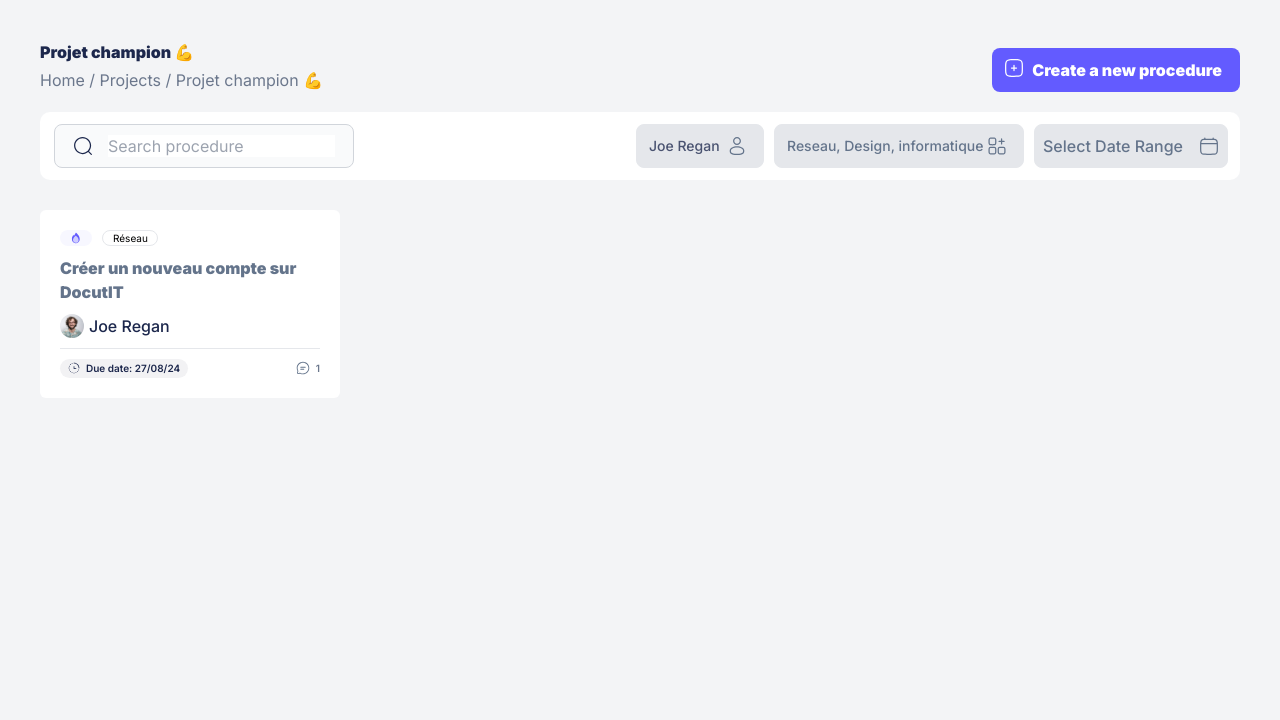
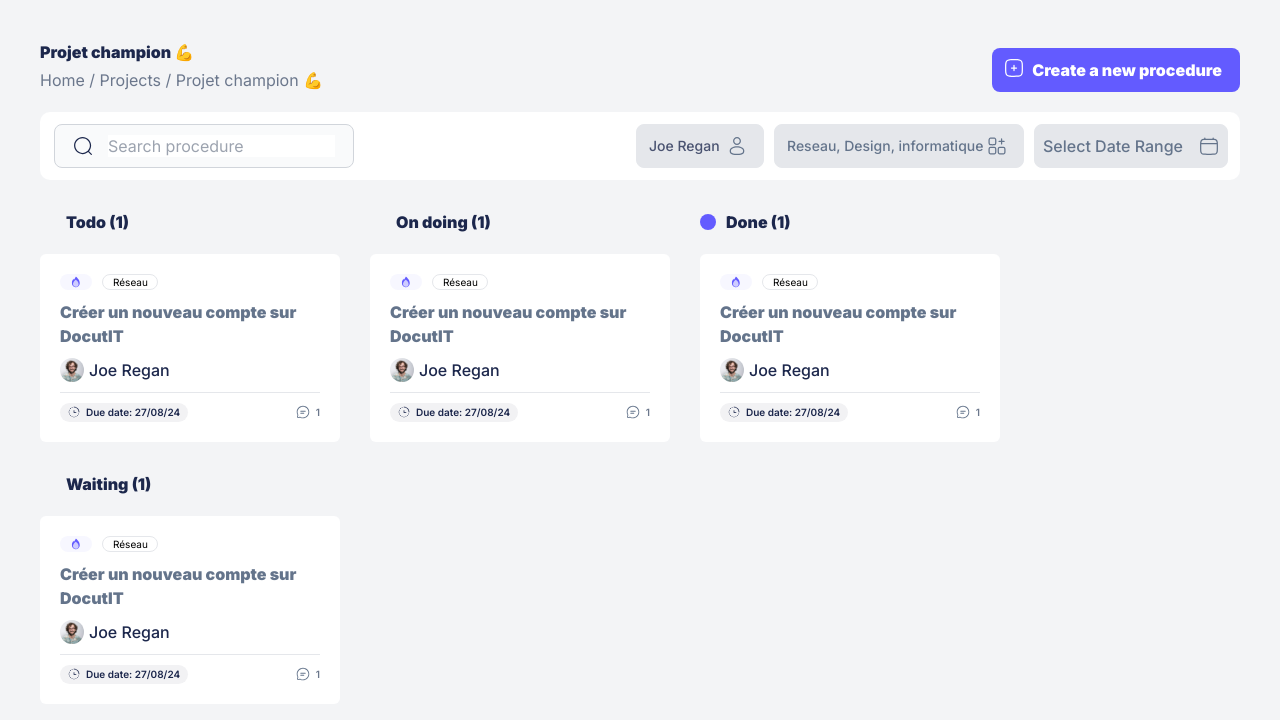
Before and after one commit to WorkspaceChetan/docuid_test, a Next.js app: page / in a window 1280 px wide. Shown: the top 720 px of the page. Built offline with nearby package versions, Linux system fonts and the light colour scheme.

Commit message:
card manager ui

```diff
--- a/src/component/Home/TaskCard.tsx
+++ b/src/component/Home/TaskCard.tsx
@@ -1,20 +1,28 @@
 import Image from "next/image";
 
-const TaskCard = () => {
+const TaskCard = ({
+  label,
+  description,
+  user,
+  date,
+}: {
+  label: string;
+  description: string;
+  user: string;
+  date: string;
+}) => {
   return (
     <div className="flex flex-wrap gap-2.5 rounded-md w-76 bg-white p-5">
       <div className="flex gap-2.5">
         <Image src="/image/fire.svg" alt="fire" width={32} height={16} />
         <div className="w-14 h-4 rounded-full px-2.5 py-0 border text-2.5 font-normal">
-          Réseau
+          {label}
         </div>
       </div>
-      <span className="text-base font-black text-grey-text">
-        Créer un nouveau compte sur DocutIT
-      </span>
+      <span className="text-base font-black text-grey-text">{description}</span>
       <div className="flex gap-1.25 items-center">
         <Image src="/image/profile.svg" alt="profile" width={24} height={24} />
-        <span className="text-xs font-medium text-primary-text">Joe Regan</span>
+        <span className="text-xs font-medium text-primary-text">{user}</span>
       </div>
       <hr className="w-full" />
       <div className="flex justify-between items-center w-full">
@@ -26,7 +34,7 @@ const TaskCard = () => {
             height={12}
           />
           <span className="text-2.5 font-semibold text-primary-text">
-            Due date: 27/08/24
+            Due date: {date}
           </span>
         </div>
         <div className="flex items-center gap-1.5">
--- /dev/null
+++ b/src/component/Home/TaskStatusCol.tsx
@@ -0,0 +1,20 @@
+import TaskCard from "./TaskCard";
+
+const TaskStatusCol = ({ title, color }: { title: string; color: string }) => {
+  return (
+    <div className="flex flex-col gap-5 items-start">
+      <div className="flex gap-2.5 items-center">
+        <div className={`bg-${color} rounded-full w-4 h-4`} />
+        <div className="text-primary-text text-sm font-black">{title}</div>
+      </div>
+      <TaskCard
+        label="Réseau"
+        description="Créer un nouveau compte sur DocutIT"
+        user="Joe Regan"
+        date="27/08/24"
+      />
+    </div>
+  );
+};
+
+export default TaskStatusCol;
--- a/src/component/Home/TasksManagerBox.tsx
+++ b/src/component/Home/TasksManagerBox.tsx
@@ -1,9 +1,12 @@
-import TaskCard from "./TaskCard";
+import TaskStatusCol from "./TaskStatusCol";
 
 const TasksManagerBox = () => {
   return (
     <div className="flex flex-wrap gap-7.5">
-      <TaskCard />
+      <TaskStatusCol color="success" title="Todo (1)" />
+      <TaskStatusCol color="warning" title="On doing (1)" />
+      <TaskStatusCol color="primary" title="Done (1)" />
+      <TaskStatusCol color="grey-text" title="Waiting (1)" />
     </div>
   );
 };
--- a/tailwind.config.ts
+++ b/tailwind.config.ts
@@ -16,6 +16,8 @@ const config: Config = {
       },
       colors: {
         primary: "#635bff",
+        success: "#0CBE5E",
+        warning: "#FFDD0F",
         "light-grey": "#f2f2f4",
         "primary-text": "#1C274C",
         "secondary-text": "#6B778C",
```
Also changed, not shown: 1 other file (tests, documents, lock files or other folders).
